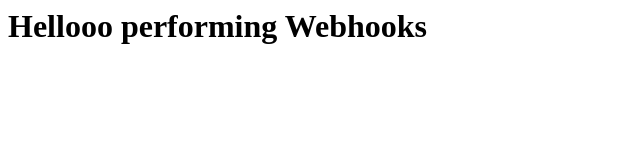
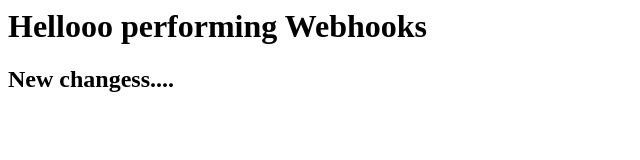
Before and after one commit to aishu912/webhooks-practice, a plain HTML site: page index.html in a window 1280 px wide. Shown: the whole page, without its empty margins (0-640 px from the left). Drawn offline with Linux system fonts and the light colour scheme.

Commit message:
Update index.html

```diff
--- a/index.html
+++ b/index.html
@@ -1 +1,3 @@
 <h1>Hellooo performing  Webhooks </h1>
+
+<h2>New changess.... </h2>
```
